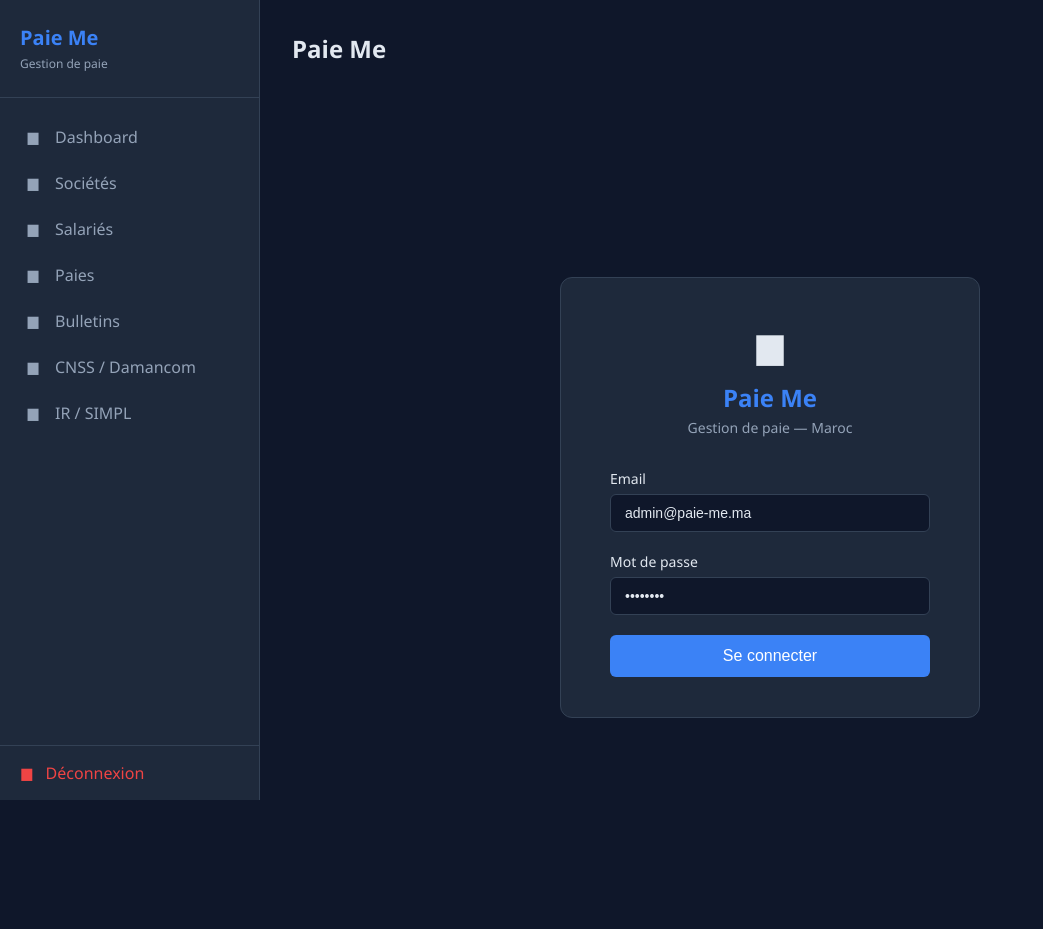
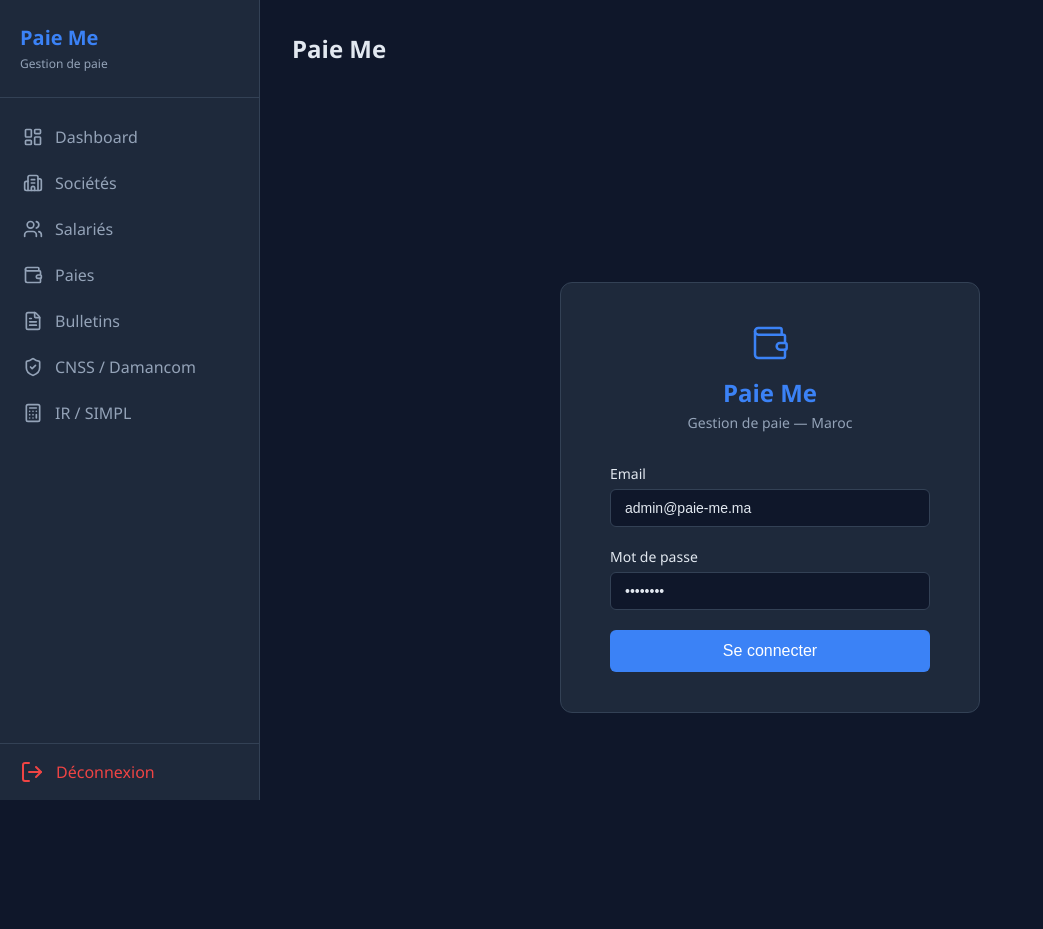
Before and after one commit to DevopsAbdel/paie-me, a PHP site: the page made by views/login.php in a window 1280 px wide. Shown: the whole page, without its empty margins (0-1043 px from the left). Run offline with PHP 8.4, Linux system fonts and the light colour scheme; the template is opened without the code that fills it, so the values that code supplies are empty; the visitor is signed in with stand-in values (Sample User, id 1).

Commit message:
Ajout Lucide icons (outlined) sur toute l'application

```diff
--- a/assets/css/style.css
+++ b/assets/css/style.css
@@ -95,7 +95,17 @@ a:hover {
 
 .sidebar-nav li a .icon {
     width: 20px;
-    text-align: center;
+    height: 20px;
+    display: inline-flex;
+    align-items: center;
+    justify-content: center;
+}
+
+.sidebar-nav li a .icon svg {
+    width: 20px;
+    height: 20px;
+    stroke: currentColor;
+    stroke-width: 1.5;
 }
 
 .sidebar-footer {
--- a/views/layout.php
+++ b/views/layout.php
@@ -5,6 +5,7 @@
     <meta name="viewport" content="width=device-width, initial-scale=1.0">
     <title><?= $title ?? 'Paie Me' ?> — Paie Me</title>
     <link rel="stylesheet" href="/paie-me/assets/css/style.css">
+    <script src="https://unpkg.com/lucide@latest"></script>
 </head>
 <body>
 
@@ -17,50 +18,50 @@
     <ul class="sidebar-nav">
         <li>
             <a href="/paie-me/dashboard" class="<?= str_contains($_SERVER['REQUEST_URI'], '/dashboard') ? 'active' : '' ?>">
-                <span class="icon">&#9632;</span>
+                <span class="icon" data-lucide="layout-dashboard"></span>
                 <span>Dashboard</span>
             </a>
         </li>
         <li>
             <a href="/paie-me/societes" class="<?= str_contains($_SERVER['REQUEST_URI'], '/societes') ? 'active' : '' ?>">
-                <span class="icon">&#9632;</span>
+                <span class="icon" data-lucide="building-2"></span>
                 <span>Sociétés</span>
             </a>
         </li>
         <li>
             <a href="/paie-me/salaries" class="<?= str_contains($_SERVER['REQUEST_URI'], '/salaries') ? 'active' : '' ?>">
-                <span class="icon">&#9632;</span>
+                <span class="icon" data-lucide="users"></span>
                 <span>Salariés</span>
             </a>
         </li>
         <li>
             <a href="/paie-me/paies" class="<?= str_contains($_SERVER['REQUEST_URI'], '/paies') ? 'active' : '' ?>">
-                <span class="icon">&#9632;</span>
+                <span class="icon" data-lucide="wallet"></span>
                 <span>Paies</span>
             </a>
         </li>
         <li>
             <a href="/paie-me/bulletins" class="<?= str_contains($_SERVER['REQUEST_URI'], '/bulletins') ? 'active' : '' ?>">
-                <span class="icon">&#9632;</span>
+                <span class="icon" data-lucide="file-text"></span>
                 <span>Bulletins</span>
             </a>
         </li>
         <li>
             <a href="/paie-me/damancom" class="<?= str_contains($_SERVER['REQUEST_URI'], '/damancom') ? 'active' : '' ?>">
-                <span class="icon">&#9632;</span>
+                <span class="icon" data-lucide="shield-check"></span>
                 <span>CNSS / Damancom</span>
             </a>
         </li>
         <li>
             <a href="/paie-me/ir" class="<?= str_contains($_SERVER['REQUEST_URI'], '/ir') ? 'active' : '' ?>">
-                <span class="icon">&#9632;</span>
+                <span class="icon" data-lucide="calculator"></span>
                 <span>IR / SIMPL</span>
             </a>
         </li>
     </ul>
     <div class="sidebar-footer">
         <a href="/paie-me/logout">
-            <span class="icon">&#9632;</span>
+            <span class="icon" data-lucide="log-out"></span>
             <span>Déconnexion</span>
         </a>
     </div>
@@ -94,5 +95,6 @@
     <?= $content ?? '' ?>
 </main>
 
+<script>lucide.createIcons();</script>
 </body>
 </html>
--- a/views/login.php
+++ b/views/login.php
@@ -1,6 +1,6 @@
 <div class="login-wrapper">
     <div class="login-card" style="text-align:center;">
-        <div style="font-size:2.5rem; margin-bottom:0.5rem;">&#9632;</div>
+        <i data-lucide="wallet" style="width:40px;height:40px;stroke:var(--accent);stroke-width:1.5;margin-bottom:0.5rem;"></i>
         <h1>Paie Me</h1>
         <p class="subtitle">Gestion de paie — Maroc</p>
 
```
